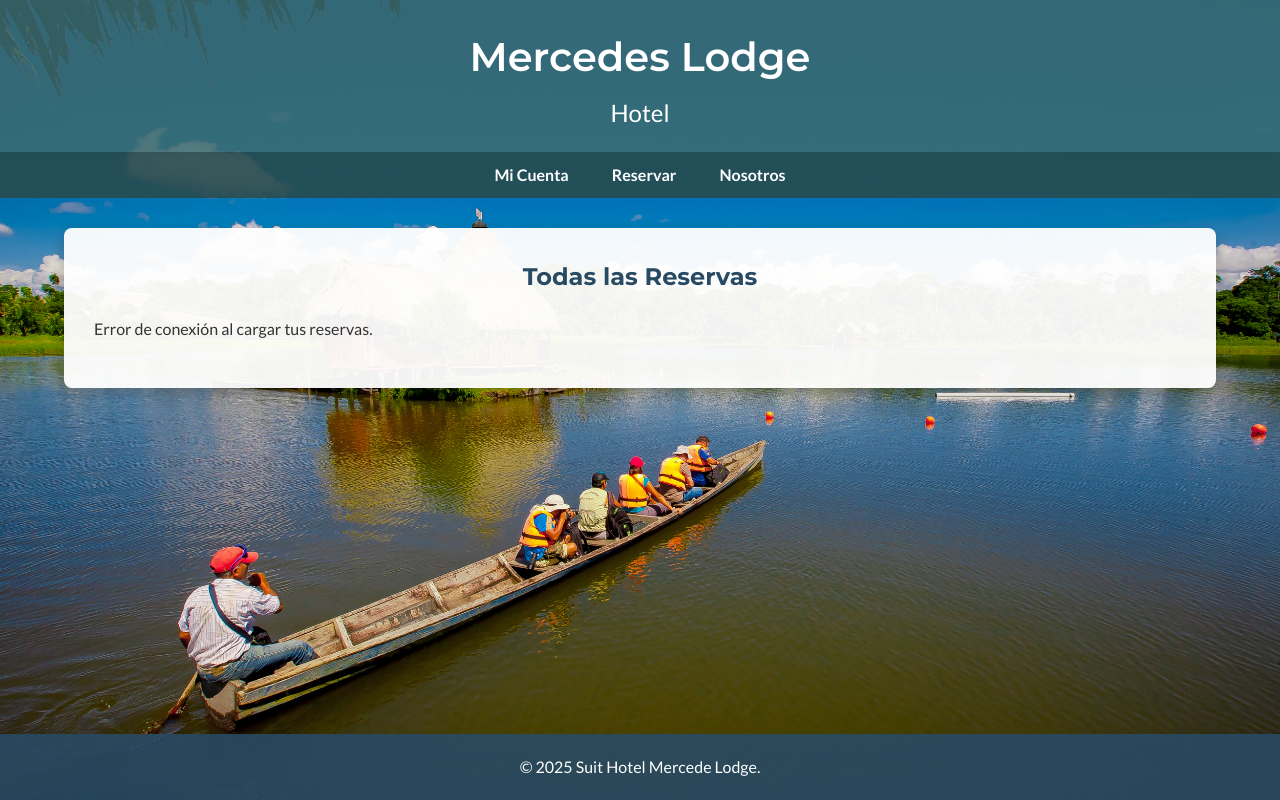
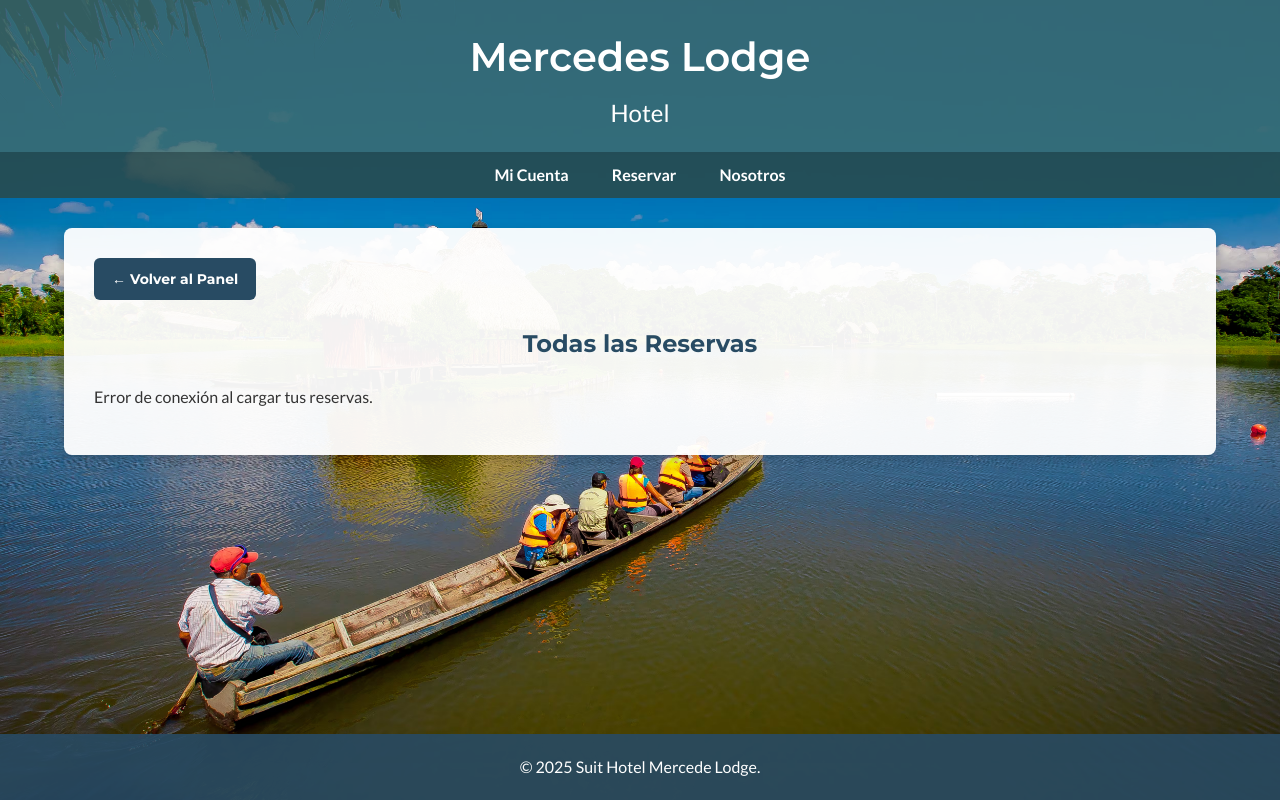
Before and after one commit to CvElIaN/Proyecto-Hotel-Mercedes-Lodge, a plain HTML site: page frontend_hotel-mercedes/gestion_reservas.html in a window 1280 px wide. Drawn offline with Linux system fonts and the light colour scheme.

Commit message:
Actualizacion del Día

```diff
--- a/frontend_hotel-mercedes/gestion_reservas.html
+++ b/frontend_hotel-mercedes/gestion_reservas.html
@@ -25,6 +25,7 @@
     </nav>
 
     <main>
+        <a href="mi_cuenta.html" class="btn-volver">← Volver al Panel</a>
         <h2 id="tituloReservasAdmin">Todas las Reservas</h2>
         <div id="listaReservas">
             <p>Cargando reservas...</p>
--- a/frontend_hotel-mercedes/style.css
+++ b/frontend_hotel-mercedes/style.css
@@ -427,3 +427,25 @@ footer {
         /* 2. Imagen de fondo */
         url('Gestion_de_reservas.png');
 }
+
+/* --- Estilo para el botón "Volver" del panel --- */
+.btn-volver {
+    display: inline-block;
+    width: auto; /* No ocupa el 100% */
+    padding: 10px 18px;
+    margin-bottom: 25px; /* Separa el botón del título h2 */
+    background: var(--color-acento-oscuro);
+    color: var(--color-blanco);
+    border: none;
+    font-weight: bold;
+    font-family: 'Montserrat', sans-serif;
+    font-size: 14px;
+    text-decoration: none;
+    cursor: pointer;
+    border-radius: 6px;
+    transition: background-color 0.3s ease;
+}
+
+.btn-volver:hover {
+    background: var(--color-primario);
+}
```
Also changed, not shown: frontend_hotel-mercedes/gestion_usuarios.html (+2 -1 lines).
